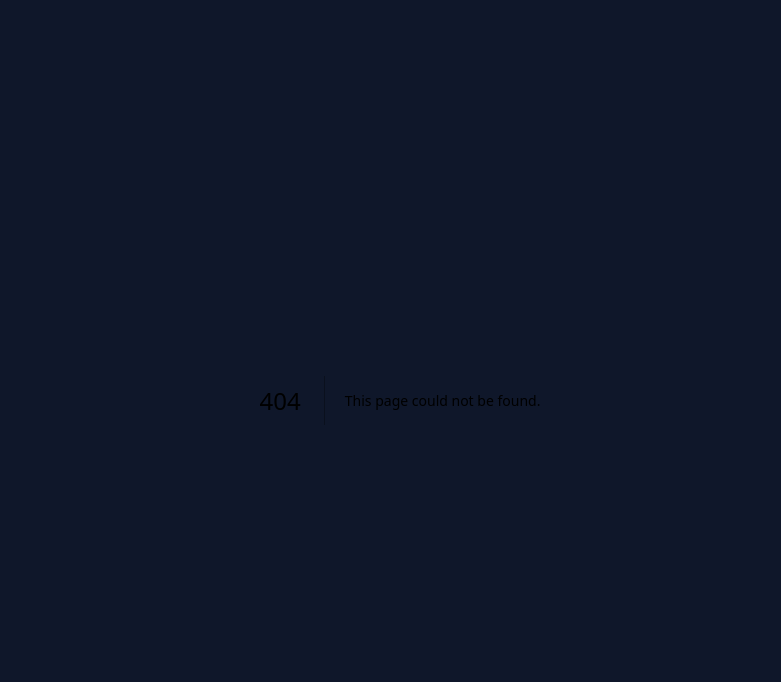
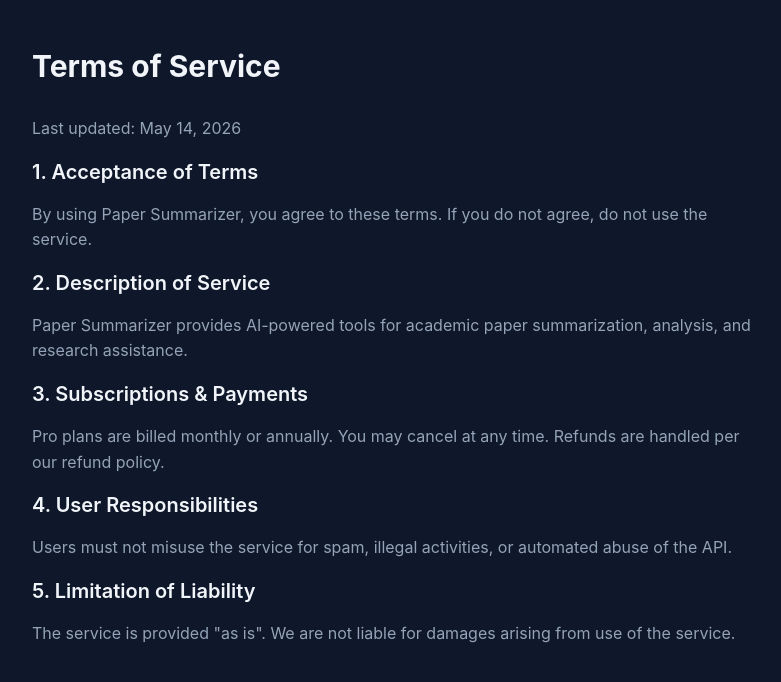
Before and after one commit to zong-bit/paper-summarizer, a Next.js app: page /terms in a window 1280 px wide. Before the commit this address had no page. Shown: the top 682 px of the page, without its empty margins (240-1021 px from the left). Built offline with nearby package versions, Linux system fonts and the light colour scheme.

Commit message:
add Terms/Privacy/Refund policy pages for Paddle verification

```diff
--- /dev/null
+++ b/src/app/privacy/page.tsx
@@ -0,0 +1,20 @@
+export default function PrivacyPage() {
+  return (
+    <main className="max-w-3xl mx-auto px-4 py-12 text-text">
+      <h1 className="text-3xl font-bold mb-8">Privacy Policy</h1>
+      <div className="space-y-4 text-text-secondary">
+        <p>Last updated: May 14, 2026</p>
+        <h2 className="text-xl font-semibold text-text mt-6">1. Information We Collect</h2>
+        <p>We collect minimal data: email address (for Pro accounts), payment transaction IDs (via Paddle/Gumroad), and usage analytics.</p>
+        <h2 className="text-xl font-semibold text-text mt-6">2. How We Use Your Data</h2>
+        <p>To provide the service, process payments, and improve our tools. We do not sell your data.</p>
+        <h2 className="text-xl font-semibold text-text mt-6">3. AI Processing</h2>
+        <p>Paper text you submit is processed by our AI APIs for summarization. We do not store your uploaded content longer than necessary.</p>
+        <h2 className="text-xl font-semibold text-text mt-6">4. Third Parties</h2>
+        <p>We use Paddle/Gumroad for payment processing. Your payment info goes directly to them, not us.</p>
+        <h2 className="text-xl font-semibold text-text mt-6">5. Contact</h2>
+        <p>Email: paper-summarizer@googlegroups.com</p>
+      </div>
+    </main>
+  );
+}
--- /dev/null
+++ b/src/app/refund/page.tsx
@@ -0,0 +1,18 @@
+export default function RefundPage() {
+  return (
+    <main className="max-w-3xl mx-auto px-4 py-12 text-text">
+      <h1 className="text-3xl font-bold mb-8">Refund Policy</h1>
+      <div className="space-y-4 text-text-secondary">
+        <p>Last updated: May 14, 2026</p>
+        <h2 className="text-xl font-semibold text-text mt-6">30-Day Money Back Guarantee</h2>
+        <p>If you are not satisfied with Paper Summarizer Pro, we offer a full refund within 30 days of purchase.</p>
+        <h2 className="text-xl font-semibold text-text mt-6">How to Request a Refund</h2>
+        <p>Email us at paper-summarizer@googlegroups.com with your order details. We process refunds within 5-7 business days.</p>
+        <h2 className="text-xl font-semibold text-text mt-6">Subscription Cancellation</h2>
+        <p>You can cancel your subscription at any time. You will retain access until the end of your billing period.</p>
+        <h2 className="text-xl font-semibold text-text mt-6">Exceptions</h2>
+        <p>Refunds for annual plans are prorated based on usage.</p>
+      </div>
+    </main>
+  );
+}
--- /dev/null
+++ b/src/app/terms/page.tsx
@@ -0,0 +1,20 @@
+export default function TermsPage() {
+  return (
+    <main className="max-w-3xl mx-auto px-4 py-12 text-text">
+      <h1 className="text-3xl font-bold mb-8">Terms of Service</h1>
+      <div className="space-y-4 text-text-secondary">
+        <p>Last updated: May 14, 2026</p>
+        <h2 className="text-xl font-semibold text-text mt-6">1. Acceptance of Terms</h2>
+        <p>By using Paper Summarizer, you agree to these terms. If you do not agree, do not use the service.</p>
+        <h2 className="text-xl font-semibold text-text mt-6">2. Description of Service</h2>
+        <p>Paper Summarizer provides AI-powered tools for academic paper summarization, analysis, and research assistance.</p>
+        <h2 className="text-xl font-semibold text-text mt-6">3. Subscriptions & Payments</h2>
+        <p>Pro plans are billed monthly or annually. You may cancel at any time. Refunds are handled per our refund policy.</p>
+        <h2 className="text-xl font-semibold text-text mt-6">4. User Responsibilities</h2>
+        <p>Users must not misuse the service for spam, illegal activities, or automated abuse of the API.</p>
+        <h2 className="text-xl font-semibold text-text mt-6">5. Limitation of Liability</h2>
+        <p>The service is provided "as is". We are not liable for damages arising from use of the service.</p>
+      </div>
+    </main>
+  );
+}
```
